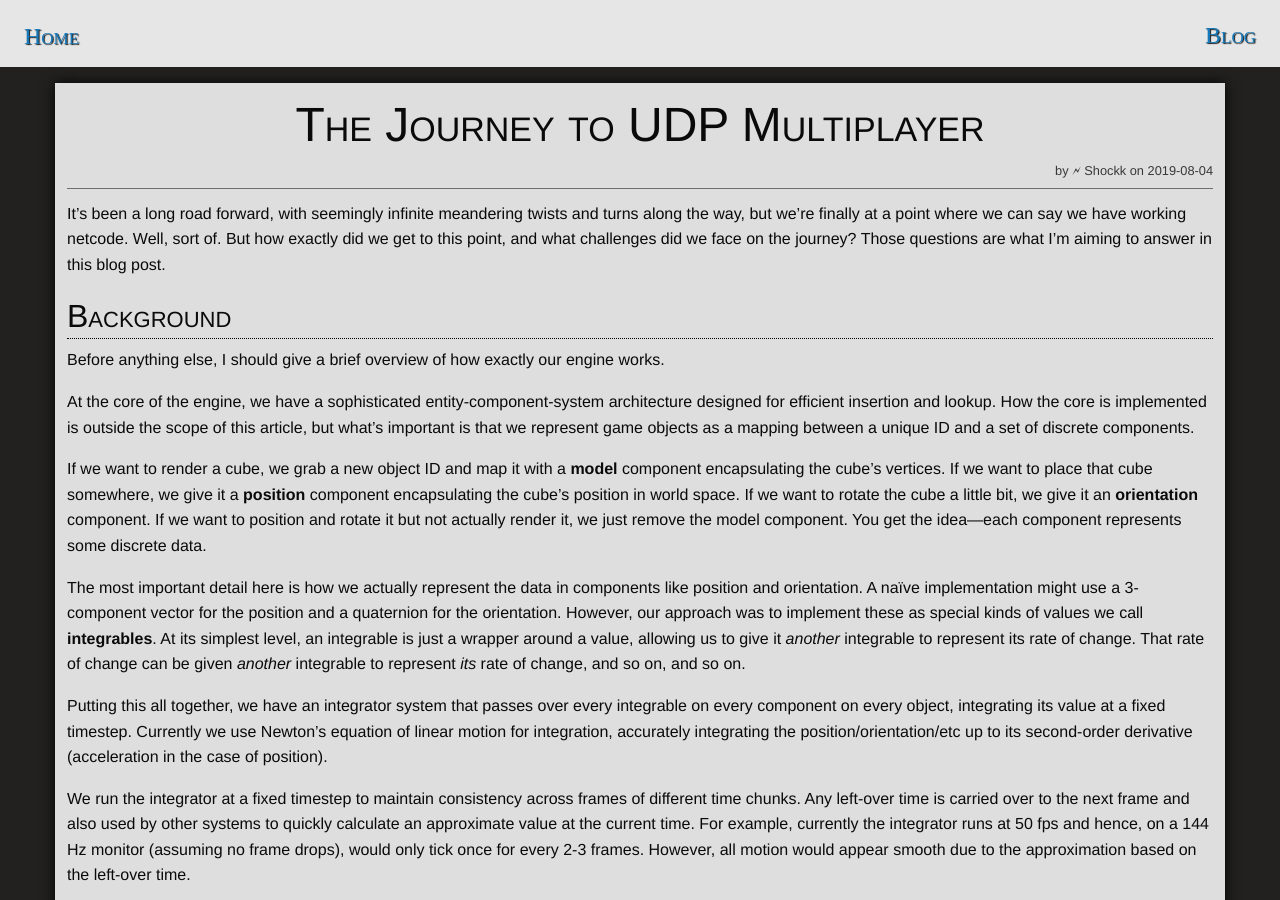
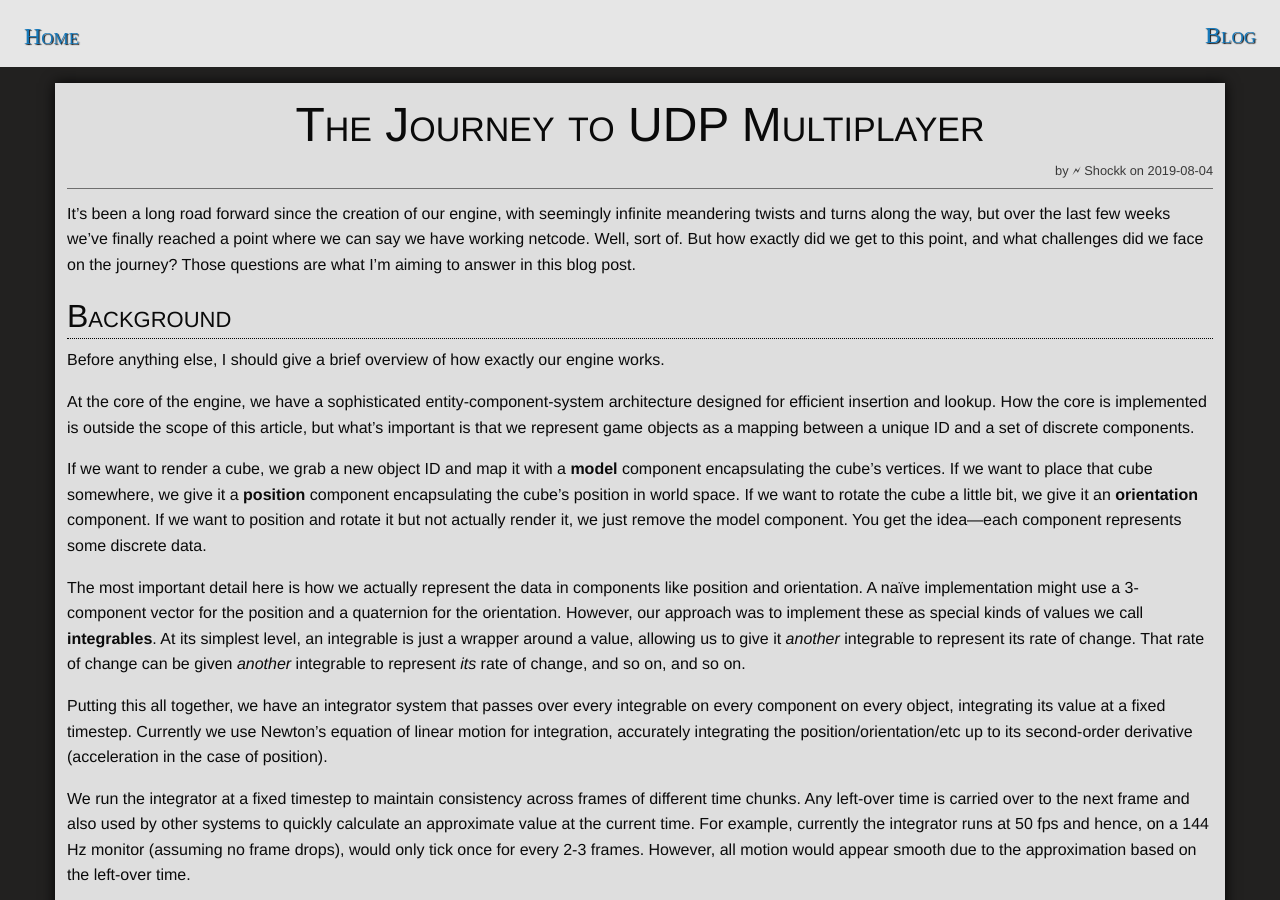
Before and after one commit to ori-sky/polar-space, a Jekyll site: the page built from _posts/2019-08-04-01-udp-multiplayer.md, in a window 1280 px wide and 900 px high. Built offline with Jekyll 4.4.1, drawn with Linux system fonts in a browser that asks for light colours; nearby versions of some CDN libraries; some web fonts are replaced; our own code applies the rules of GitHub Pages for plain Markdown files; library files that are not in the unit come from our copies.

Commit message:
Update 2019-08-04-01-udp-multiplayer.md

```diff
--- a/_posts/2019-08-04-01-udp-multiplayer.md
+++ b/_posts/2019-08-04-01-udp-multiplayer.md
@@ -4,7 +4,7 @@ category: Draft
 author: 🗲 Shockk
 description: A detailed overview of the work I've done to properly support server/client networking.
 ---
-It's been a long road forward, with seemingly infinite meandering twists and turns along the way, but we're finally at a point where we can say we have working netcode. Well, sort of. But how exactly did we get to this point, and what challenges did we face on the journey? Those questions are what I'm aiming to answer in this blog post.
+It's been a long road forward since the creation of our engine, with seemingly infinite meandering twists and turns along the way, but over the last few weeks we've finally reached a point where we can say we have working netcode. Well, sort of. But how exactly did we get to this point, and what challenges did we face on the journey? Those questions are what I'm aiming to answer in this blog post.
 
 # Background
 
```
